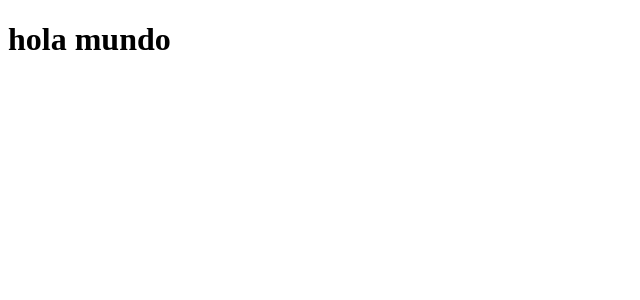
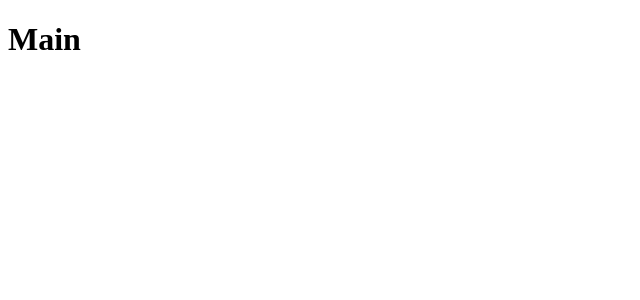
Before and after one commit to chrisdadev13/CV-Creator, a React (Vite) app: page / in a window 1280 px wide. Shown: the top 300 px of the page, without its empty margins (0-640 px from the left). Built offline with nearby package versions, Linux system fonts and the light colour scheme.

Commit message:
first commit

```diff
--- a/src/App.jsx
+++ b/src/App.jsx
@@ -1,13 +1,12 @@
 import react from "react"
+import Main from './components/Main';
 
 function App() {
 
   return (
-    <div className='text-red'>
-      <h1>
-        hola mundo
-      </h1>
-    </div>
+    <>
+      <Main />
+    </>
   )
 }
 
--- a/src/components/Main.jsx
+++ b/src/components/Main.jsx
@@ -0,0 +1,11 @@
+import React, { useState } from 'react';
+
+const Main = () => {
+  return(
+    <>
+      <h1>Main</h1>
+    </>
+  )
+}
+
+export default Main;
```
Also changed, not shown: src/components/CVTemplate/CVTemplate.jsx (added).
